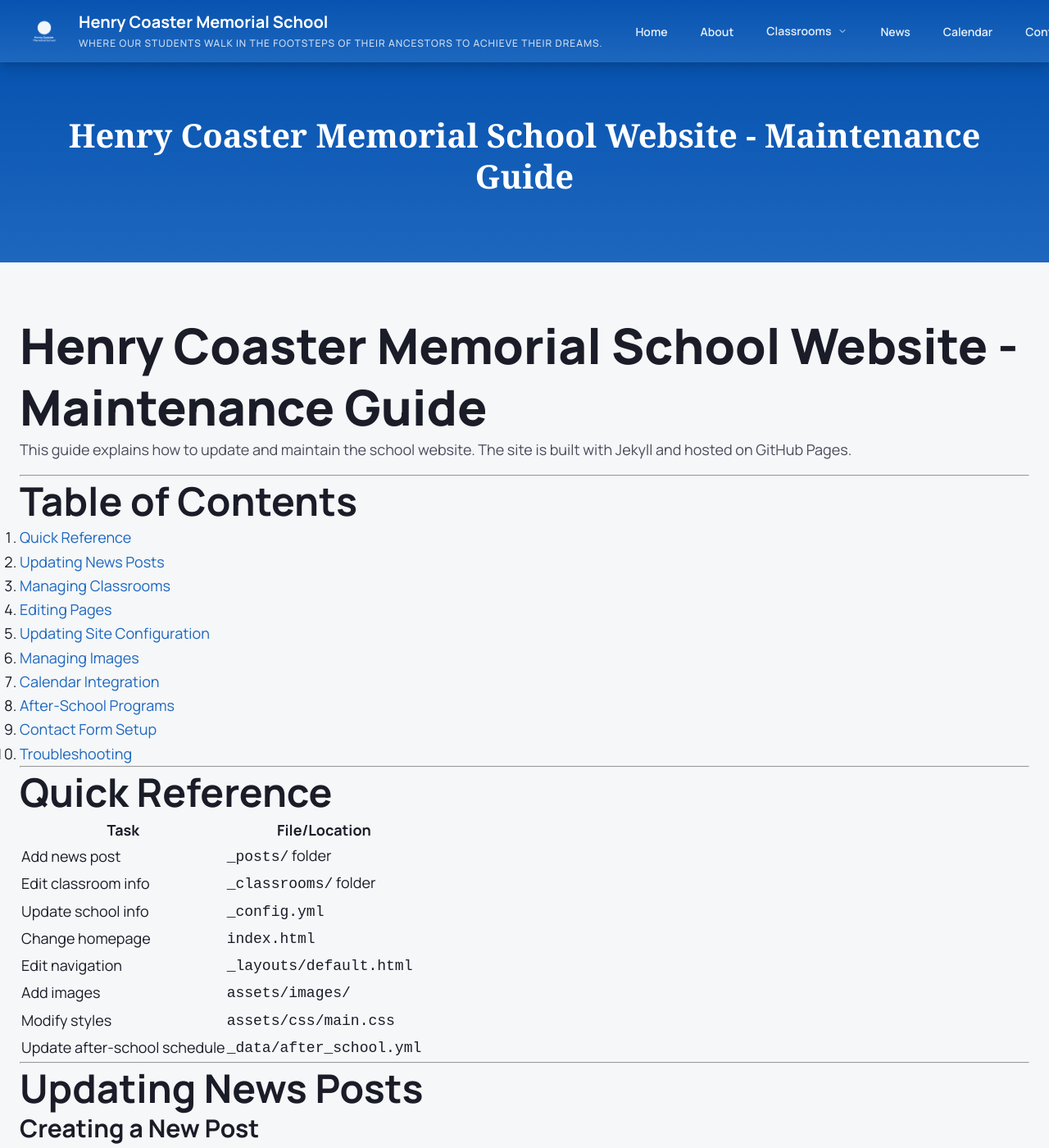
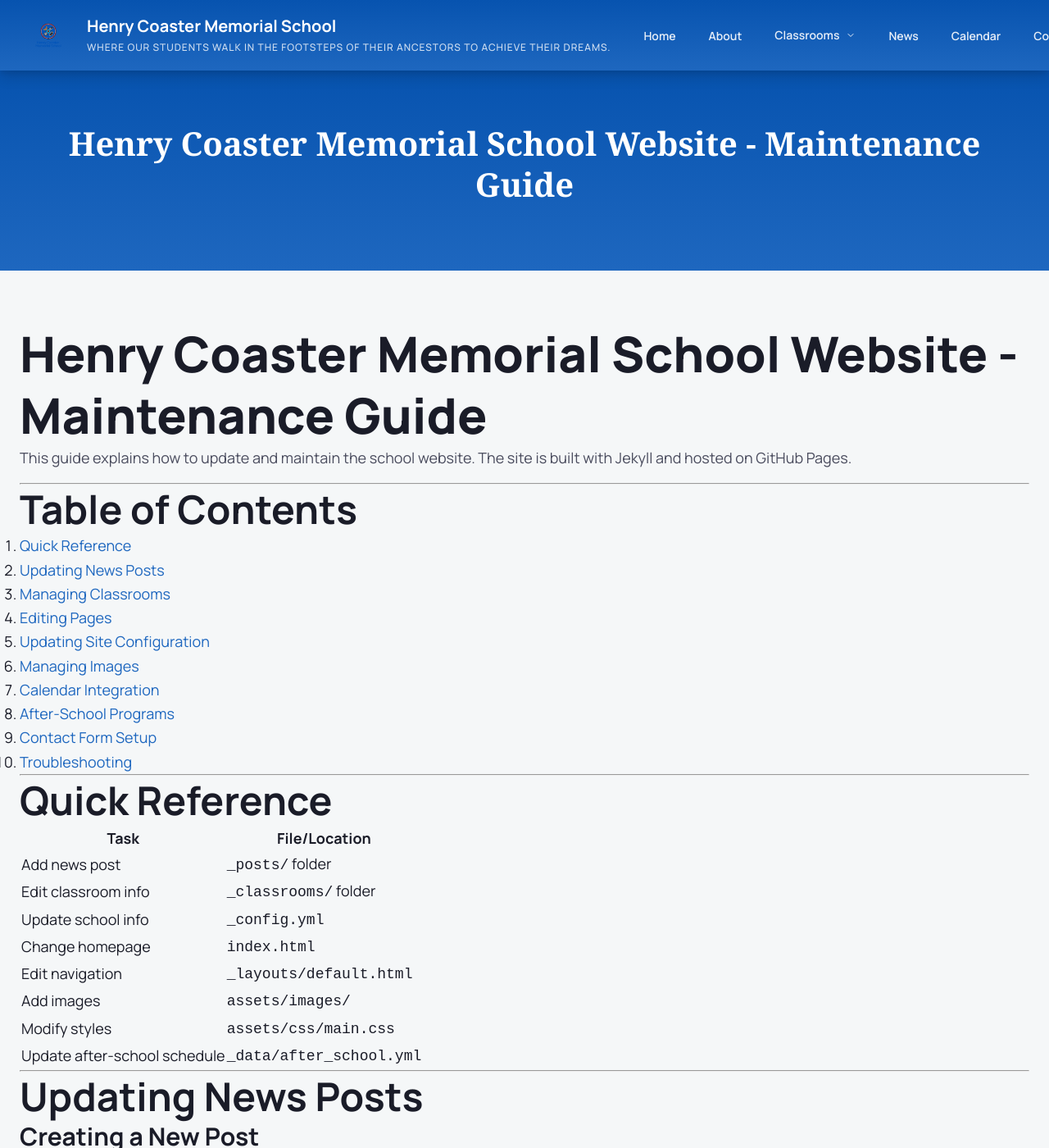
Before and after one commit to reckegabe58/HCMS, a Jekyll site: the page built from README-MAINTENANCE.md, in a window 1280 px wide and 1400 px high. Shown: the whole window at 82% size. Built offline with Jekyll 4.4.1, drawn with Linux system fonts in a browser that asks for light colours; our own code applies the rules of GitHub Pages for plain Markdown files.

Commit message:
Fix logo: remove white filter and increase size to 70px

```diff
--- a/assets/css/main.css
+++ b/assets/css/main.css
@@ -314,11 +314,9 @@ a:hover {
 }
 
 .logo-image {
-  width: 60px;
-  height: 60px;
+  width: 70px;
+  height: 70px;
   object-fit: contain;
-  filter: brightness(0) invert(1);
-  opacity: 0.95;
 }
 
 .logo-text {
```
